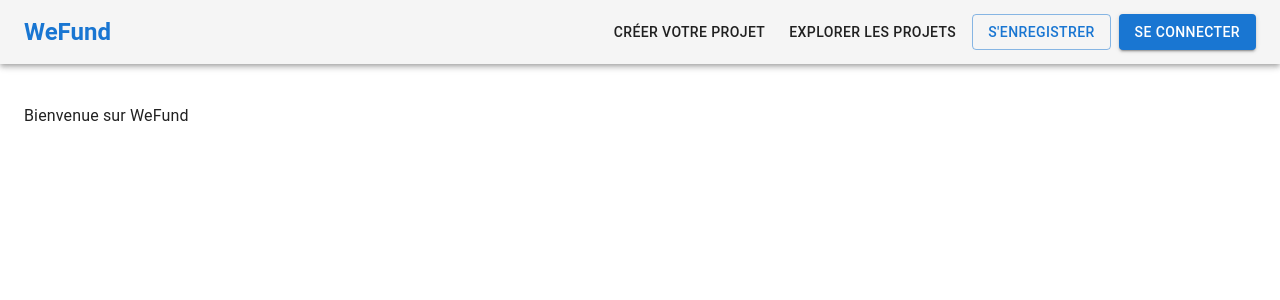
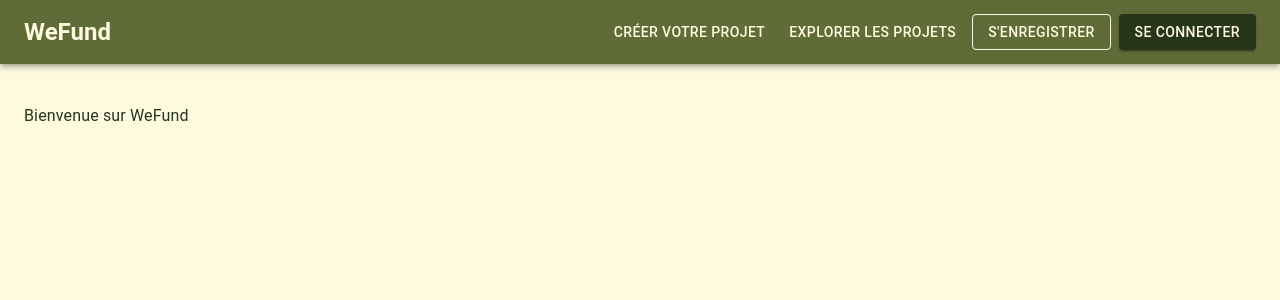
Before and after one commit to wefund-qsi/wefund-frontend, a React (Vite) app: page / in a window 1280 px wide. Shown: the top 300 px of the page. Built offline with nearby package versions, Linux system fonts and the light colour scheme; some icons are missing.

Commit message:
feat: implement theme provider and enhance header styles

```diff
--- a/src/App.tsx
+++ b/src/App.tsx
@@ -1,17 +1,19 @@
 import CssBaseline from '@mui/material/CssBaseline';
+import { ThemeProvider } from '@mui/material/styles';
 import MainLayout from './components/layouts/MainLayout';
 import { useTranslation } from "react-i18next";
+import theme from './theme';
 
 function App() {
   const { t } = useTranslation();
 
   return (
-    <>
+    <ThemeProvider theme={theme}>
       <CssBaseline />
       <MainLayout>
       <p>{t("welcome")}</p>
     </MainLayout>
-    </>
+    </ThemeProvider>
   )
 }
 
--- a/src/components/layouts/Header.tsx
+++ b/src/components/layouts/Header.tsx
@@ -17,12 +17,12 @@ function Header() {
   };
 
   return (
-    <AppBar position="static" color="default">
+    <AppBar position="static" color="primary">
       <Toolbar sx={{ justifyContent: "space-between" }}>
         <Typography
           variant="h5"
           component="div"
-          sx={{ fontWeight: 700, color: "primary.main" }}
+          sx={{ fontWeight: 700, color: "primary.contrastText" }}
         >
           WeFund
         </Typography>
@@ -46,8 +46,8 @@ function Header() {
 
           <Button color="inherit">{t("header.createProject")}</Button>
           <Button color="inherit">{t("header.exploreProjects")}</Button>
-          <Button variant="outlined">{t("header.register")}</Button>
-          <Button variant="contained">{t("header.login")}</Button>
+          <Button variant="outlined" sx={{ color: "primary.contrastText", borderColor: "primary.contrastText" }}>{t("header.register")}</Button>
+          <Button variant="contained" sx={{ bgcolor: "primary.dark", color: "primary.contrastText", "&:hover": { bgcolor: "#1a2410" } }}>{t("header.login")}</Button>
         </Box>
       </Toolbar>
     </AppBar>
--- a/src/components/layouts/MainLayout.tsx
+++ b/src/components/layouts/MainLayout.tsx
@@ -8,7 +8,7 @@ interface MainLayoutProps {
 
 function MainLayout({ children }: MainLayoutProps) {
   return (
-    <Box sx={{ display: "flex", flexDirection: "column", minHeight: "100vh" }}>
+    <Box sx={{ display: "flex", flexDirection: "column", minHeight: "100vh", bgcolor: "background.default" }}>
       <Header />
       <Box component="main" sx={{ flex: 1, p: 3 }}>
         {children}
--- /dev/null
+++ b/src/theme.ts
@@ -0,0 +1,21 @@
+import { createTheme } from "@mui/material/styles";
+
+const theme = createTheme({
+  palette: {
+    background: {
+      default: "#FEFAE0",
+      paper: "#FEFAE0",
+    },
+    primary: {
+      main: "#606C38",
+      dark: "#283618",
+      contrastText: "#FEFAE0",
+    },
+    text: {
+      primary: "#283618",
+      secondary: "#606C38",
+    },
+  },
+});
+
+export default theme;
```
